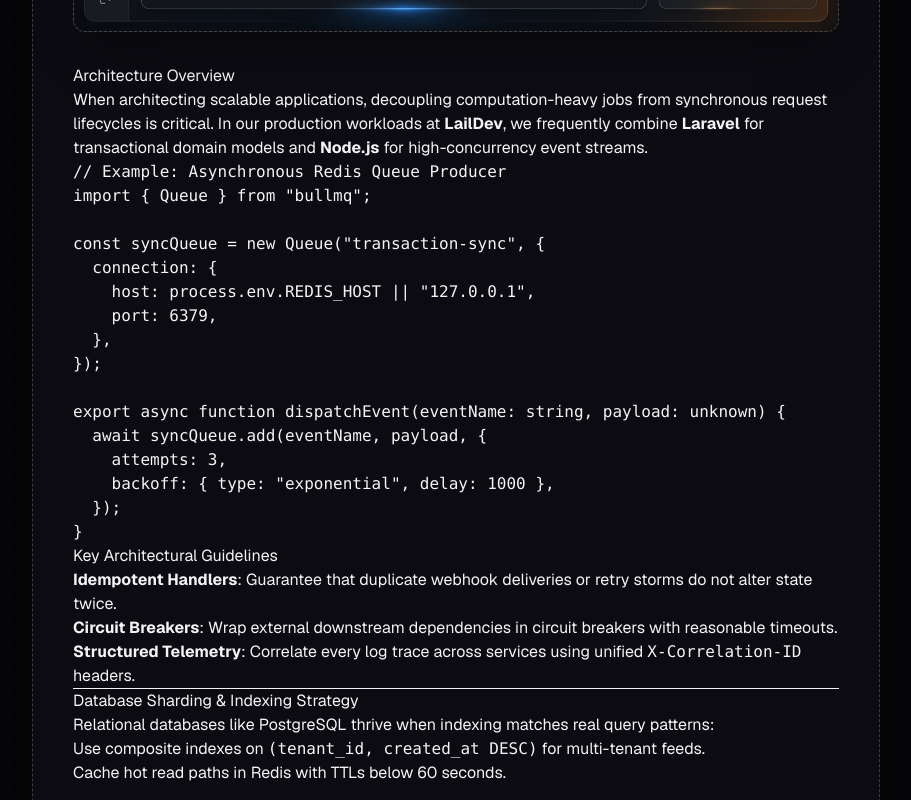
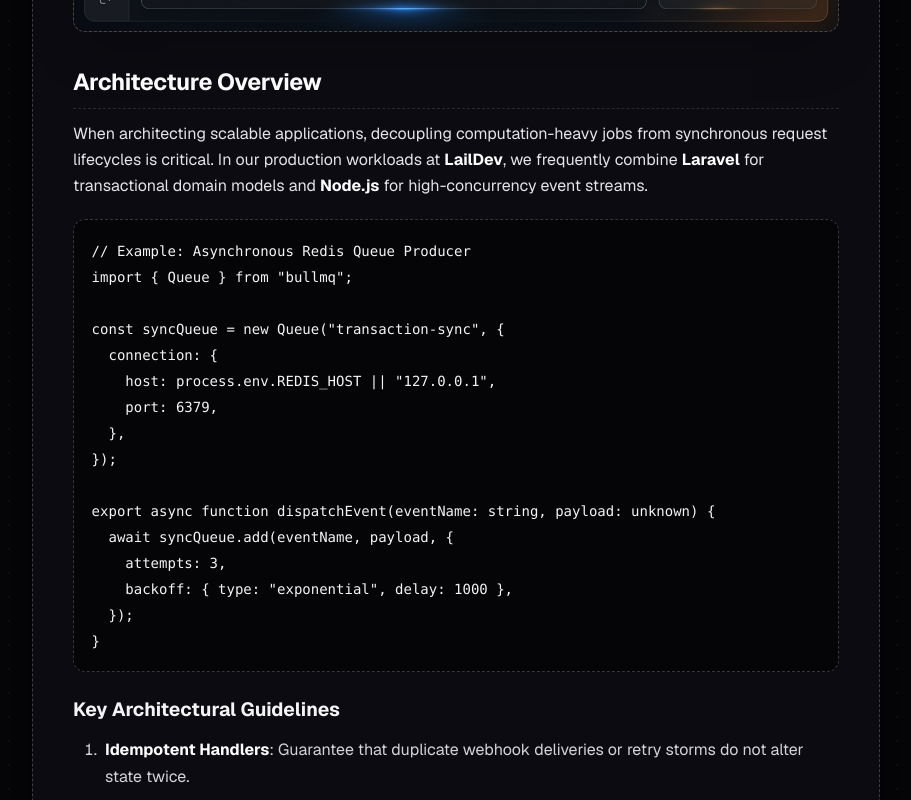
Before and after one commit to farisqlail/portofolio, a Next.js app: page /blog/building-resilient-microservices-laravel-nodejs in a window 1280 px wide. Shown: the part 1060-1860 px from the top of the page, without its empty margins (184-1095 px from the left). Built offline with nearby package versions, Linux system fonts and the light colour scheme; no server answers; the database is empty.

Commit message:
fix(wysiwyg): restore list bullet/number styles and fix focus preservation on toolbar click

```diff
--- a/src/pages/blog/[slug].tsx
+++ b/src/pages/blog/[slug].tsx
@@ -255,11 +255,12 @@ export default function BlogPostDetail({
               />
             </div>
 
-            {/* Article Content / Markdown Render */}
+            {/* Article Content / Markdown & WYSIWYG HTML Render */}
             <div
-              className="prose prose-invert max-w-none prose-headings:font-bold prose-headings:tracking-tight prose-headings:text-white prose-h2:text-xl sm:prose-h2:text-2xl prose-h2:border-b prose-h2:border-dashed prose-h2:border-white/10 prose-h2:pb-2 prose-h2:mt-8 prose-h3:text-lg sm:prose-h3:text-xl prose-p:text-zinc-300 prose-p:leading-relaxed prose-p:text-sm sm:prose-p:text-base prose-a:text-[#FF5500] prose-a:underline prose-a:decoration-dashed prose-code:font-mono prose-code:text-[#A3E635] prose-code:bg-white/[0.05] prose-code:px-1.5 prose-code:py-0.5 prose-code:rounded prose-pre:bg-zinc-950 prose-pre:border prose-pre:border-dashed prose-pre:border-white/20 prose-pre:rounded-xl prose-li:text-zinc-300 prose-li:text-sm sm:prose-li:text-base prose-table:border-collapse prose-th:border prose-th:border-dashed prose-th:border-white/20 prose-th:p-2 prose-th:bg-zinc-950 prose-td:border prose-td:border-dashed prose-td:border-white/15 prose-td:p-2"
+              className="article-content prose prose-invert max-w-none text-zinc-200 text-sm sm:text-base leading-relaxed"
               dangerouslySetInnerHTML={{ __html: renderedHtml }}
             />
+
 
             {/* In-Article Ad Slot (Mid Content) */}
             <AdSlot slotId="article-mid" format="in-article" className="my-8" />
--- a/src/styles/globals.css
+++ b/src/styles/globals.css
@@ -286,3 +286,217 @@ ins.adsbygoogle iframe {
 ins.adsbygoogle[data-ad-status="unfilled"] {
   display: none !important;
 }
+
+/* ==============================================================================
+   WYSIWYG EDITOR (TIPTAP / PROSEMIRROR) & BLOG ARTICLE TYPOGRAPHY
+   Overrides Tailwind v4 preflight CSS reset for lists, headings, and formatting
+   ============================================================================== */
+
+/* TipTap Editor Container */
+.tiptap.ProseMirror {
+  outline: none !important;
+  min-height: 380px;
+  color: #e4e4e7;
+  font-family: var(--font-sans), system-ui, sans-serif;
+  line-height: 1.7;
+}
+
+.tiptap.ProseMirror p {
+  margin-top: 0.5rem;
+  margin-bottom: 0.75rem;
+  line-height: 1.75;
+}
+
+/* 1. Bullet Lists (Unordered) */
+.tiptap.ProseMirror ul,
+.article-content ul,
+.prose ul {
+  list-style-type: disc !important;
+  padding-left: 1.75rem !important;
+  margin-top: 0.75rem !important;
+  margin-bottom: 1rem !important;
+}
+
+.tiptap.ProseMirror ul ul,
+.article-content ul ul,
+.prose ul ul {
+  list-style-type: circle !important;
+  margin-top: 0.25rem !important;
+  margin-bottom: 0.25rem !important;
+  padding-left: 1.5rem !important;
+}
+
+/* 2. Numbered Lists (Ordered) */
+.tiptap.ProseMirror ol,
+.article-content ol,
+.prose ol {
+  list-style-type: decimal !important;
+  padding-left: 1.75rem !important;
+  margin-top: 0.75rem !important;
+  margin-bottom: 1rem !important;
+}
+
+.tiptap.ProseMirror ol ol,
+.article-content ol ol,
+.prose ol ol {
+  list-style-type: lower-alpha !important;
+  margin-top: 0.25rem !important;
+  margin-bottom: 0.25rem !important;
+  padding-left: 1.5rem !important;
+}
+
+/* 3. List Items */
+.tiptap.ProseMirror li,
+.article-content li,
+.prose li {
+  display: list-item !important;
+  margin-top: 0.25rem !important;
+  margin-bottom: 0.35rem !important;
+  padding-left: 0.25rem !important;
+  color: #d4d4d8 !important;
+  line-height: 1.65 !important;
+}
+
+.tiptap.ProseMirror li > p,
+.article-content li > p,
+.prose li > p {
+  margin-top: 0 !important;
+  margin-bottom: 0 !important;
+  display: inline !important;
+}
+
+/* 4. Headings */
+.tiptap.ProseMirror h1,
+.article-content h1,
+.prose h1 {
+  font-size: 1.85rem !important;
+  font-weight: 700 !important;
+  color: #ffffff !important;
+  margin-top: 2rem !important;
+  margin-bottom: 0.85rem !important;
+  letter-spacing: -0.02em !important;
+  border-bottom: 1px dashed rgba(255, 255, 255, 0.2) !important;
+  padding-bottom: 0.5rem !important;
+}
+
+.tiptap.ProseMirror h2,
+.article-content h2,
+.prose h2 {
+  font-size: 1.45rem !important;
+  font-weight: 700 !important;
+  color: #ffffff !important;
+  margin-top: 1.75rem !important;
+  margin-bottom: 0.75rem !important;
+  letter-spacing: -0.015em !important;
+  border-bottom: 1px dashed rgba(255, 255, 255, 0.12) !important;
+  padding-bottom: 0.4rem !important;
+}
+
+.tiptap.ProseMirror h3,
+.article-content h3,
+.prose h3 {
+  font-size: 1.2rem !important;
+  font-weight: 700 !important;
+  color: #f4f4f5 !important;
+  margin-top: 1.35rem !important;
+  margin-bottom: 0.5rem !important;
+}
+
+/* 5. Blockquotes */
+.tiptap.ProseMirror blockquote,
+.article-content blockquote,
+.prose blockquote {
+  border-left: 3px solid #FF5500 !important;
+  padding: 0.6rem 1rem !important;
+  margin-top: 1.25rem !important;
+  margin-bottom: 1.25rem !important;
+  color: #a1a1aa !important;
+  font-style: italic !important;
+  background: rgba(255, 85, 0, 0.05) !important;
+  border-radius: 0 0.5rem 0.5rem 0 !important;
+}
+
+/* 6. Code & Code Blocks */
+.tiptap.ProseMirror code,
+.article-content code,
+.prose code {
+  color: #A3E635 !important;
+  background: rgba(255, 255, 255, 0.07) !important;
+  padding: 0.15rem 0.4rem !important;
+  border-radius: 0.25rem !important;
+  font-family: var(--font-mono), monospace !important;
+  font-size: 0.875em !important;
+}
+
+.tiptap.ProseMirror pre,
+.article-content pre,
+.prose pre {
+  background: #050508 !important;
+  border: 1px dashed rgba(255, 255, 255, 0.2) !important;
+  border-radius: 0.75rem !important;
+  padding: 1.1rem !important;
+  margin-top: 1.25rem !important;
+  margin-bottom: 1.25rem !important;
+  overflow-x: auto !important;
+}
+
+.tiptap.ProseMirror pre code,
+.article-content pre code,
+.prose pre code {
+  background: transparent !important;
+  padding: 0 !important;
+  color: #f4f4f5 !important;
+  font-size: 0.875rem !important;
+}
+
+/* 7. Horizontal Divider */
+.tiptap.ProseMirror hr,
+.article-content hr,
+.prose hr {
+  border: none !important;
+  border-top: 1px dashed rgba(255, 255, 255, 0.2) !important;
+  margin: 2.25rem 0 !important;
+}
+
+/* 8. Text Decorations */
+.tiptap.ProseMirror strong,
+.article-content strong,
+.prose strong {
+  font-weight: 700 !important;
+  color: #ffffff !important;
+}
+
+.tiptap.ProseMirror em,
+.article-content em,
+.prose em {
+  font-style: italic !important;
+}
+
+.tiptap.ProseMirror u,
+.article-content u,
+.prose u {
+  text-decoration: underline !important;
+}
+
+.tiptap.ProseMirror s,
+.article-content s,
+.prose s {
+  text-decoration: line-through !important;
+  color: #71717a !important;
+}
+
+/* 9. Hyperlinks */
+.tiptap.ProseMirror a,
+.article-content a,
+.prose a {
+  color: #FF5500 !important;
+  text-decoration: underline !important;
+  text-decoration-style: dashed !important;
+  transition: color 0.15s ease;
+}
+
+.tiptap.ProseMirror a:hover,
+.article-content a:hover,
+.prose a:hover {
+  color: #ff7733 !important;
+}
```
Also changed, not shown: src/components/admin/WysiwygEditor.tsx (+75 -17 lines).
